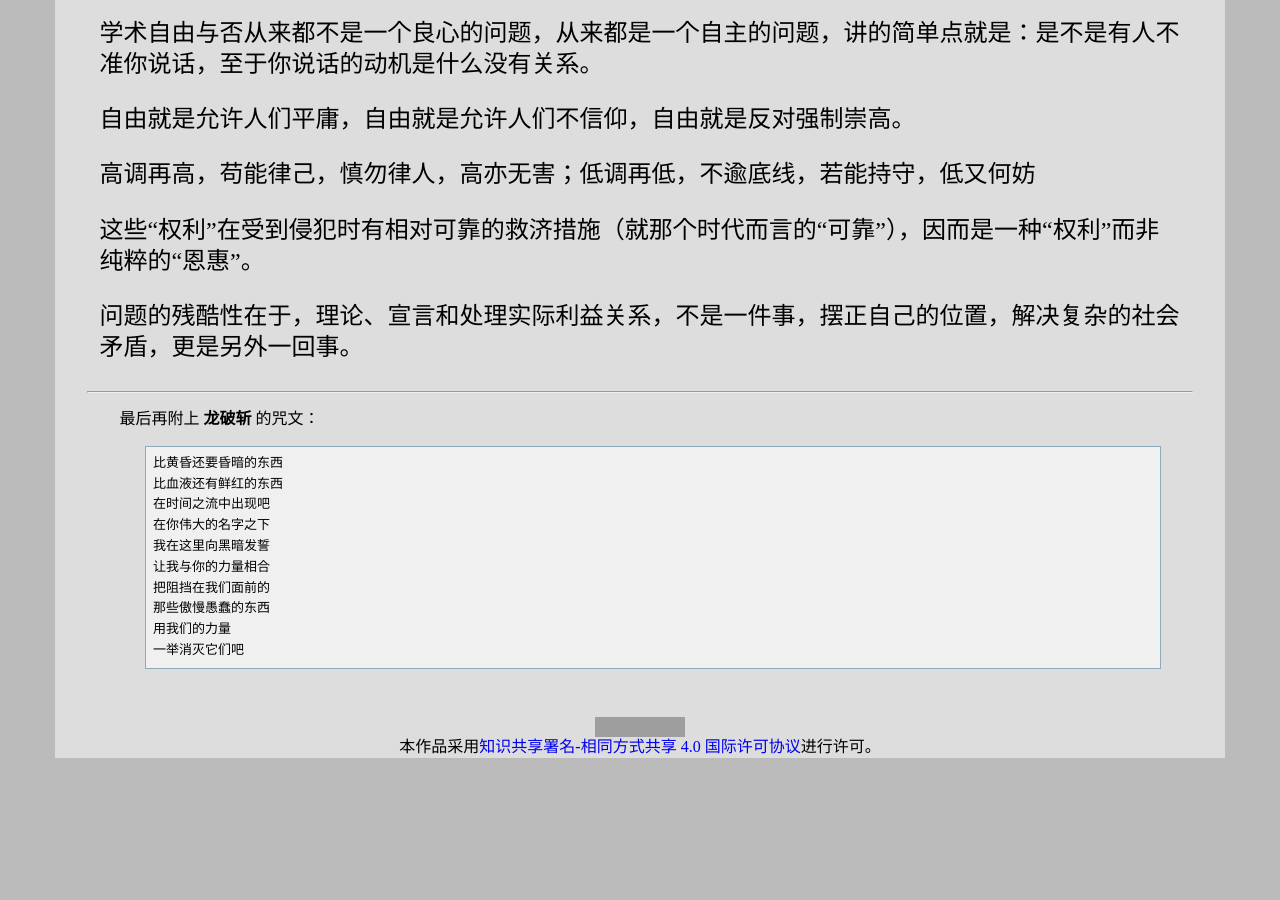
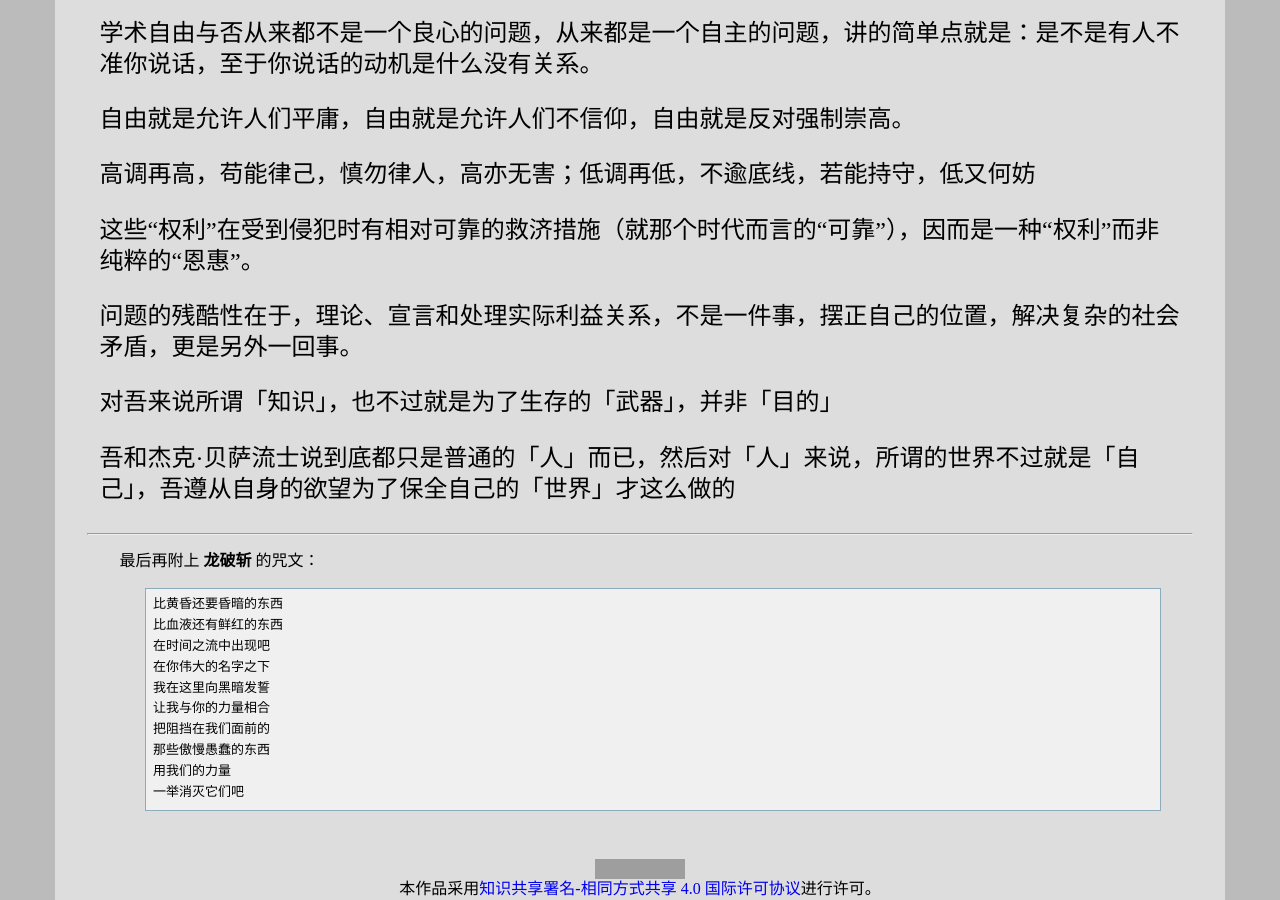
Before and after one commit to leiqin/leiqin.github.io, a Jekyll site: the page built from shoucang/revelation.markdown, in a window 1280 px wide and 900 px high, scrolled down 7941 px. Built offline with Jekyll 4.4.1, drawn with Linux system fonts in a browser that asks for light colours; nearby versions of some CDN libraries; before the commit the page ends 8699 px from its top, so only the background shows below that; some of the changed text lies outside the part shown; grey boxes are pictures that could not be loaded.

Commit message:
+ 添加 克雷圣经

```diff
--- a/shoucang/revelation.markdown
+++ b/shoucang/revelation.markdown
@@ -406,6 +406,12 @@ title: 克雷圣经
 问题的残酷性在于，理论、宣言和处理实际利益关系，不是一件事，摆正自己的位置，解决复杂的社会矛盾，更是另外一回事。
 :	图书 [真假共和（下）](https://book.douban.com/subject/3405438/) 朱宗震 第七章 国会的命运
 
+对吾来说所谓「知识」，也不过就是为了生存的「武器」，并非「目的」
+:	漫画 [潘多拉之心](https://book.douban.com/subject/26307319/) 第87话
+
+吾和杰克·贝萨流士说到底都只是普通的「人」而已，然后对「人」来说，所谓的世界不过就是「自己」，吾遵从自身的欲望为了保全自己的「世界」才这么做的
+:	漫画 [潘多拉之心](https://book.douban.com/subject/26307319/) 第87话
+
 * * *
 
 最后再附上 **龙破斩** 的咒文：
```
